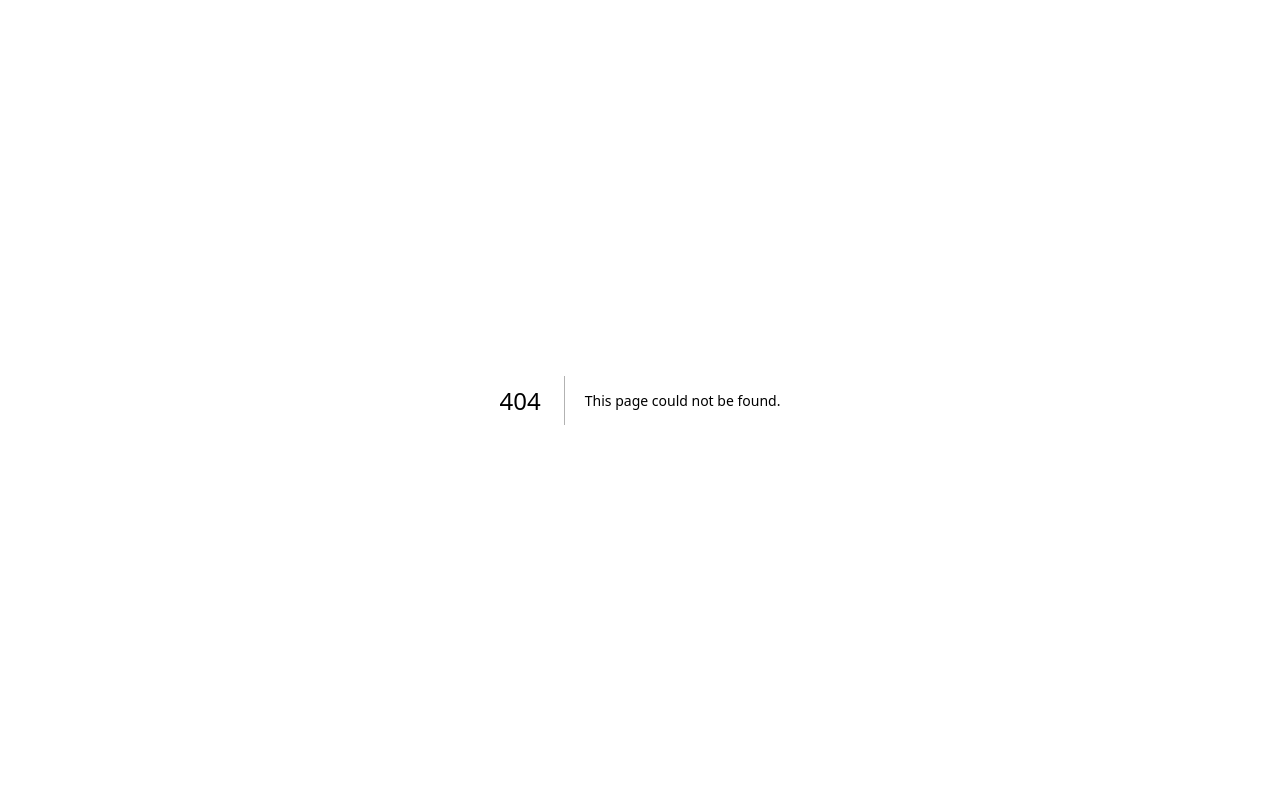
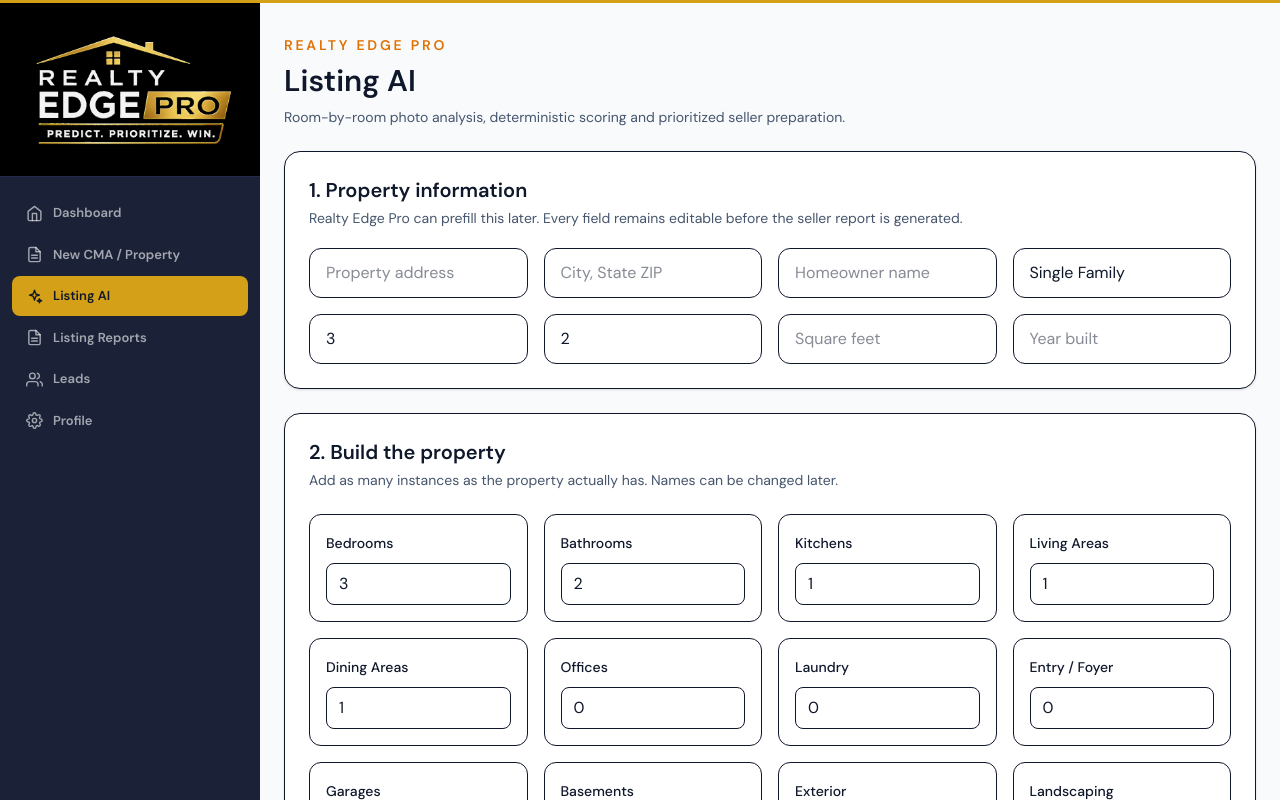
Before and after one commit to gregpett86/listingpilot-ai, a Next.js app: page /listing-ai in a window 1280 px wide. Before the commit this address had no page. Built offline with nearby package versions, Linux system fonts and the light colour scheme.

Commit message:
Add Listing AI dashboard route

```diff
--- /dev/null
+++ b/src/app/listing-ai/page.tsx
@@ -0,0 +1,14 @@
+import { RealtyEdgeShell } from "@/components/realty-edge-shell";
+import ListingEvaluationV2Client from "../listing-evaluation-v2/listing-evaluation-v2-client";
+
+export const dynamic = "force-dynamic";
+
+export default function ListingAiPage() {
+  return (
+    <RealtyEdgeShell activeLabel="Listing AI">
+      <div className="h-full overflow-y-auto">
+        <ListingEvaluationV2Client />
+      </div>
+    </RealtyEdgeShell>
+  );
+}
```
